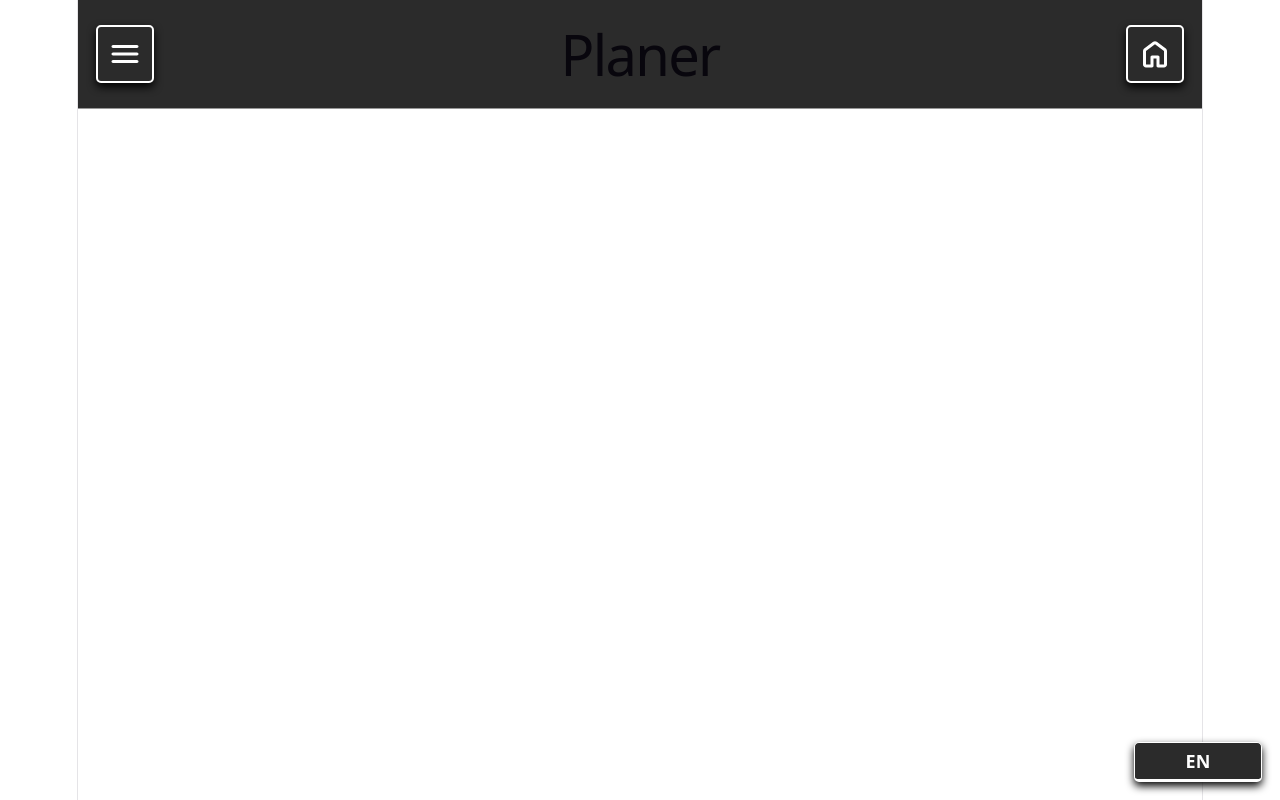
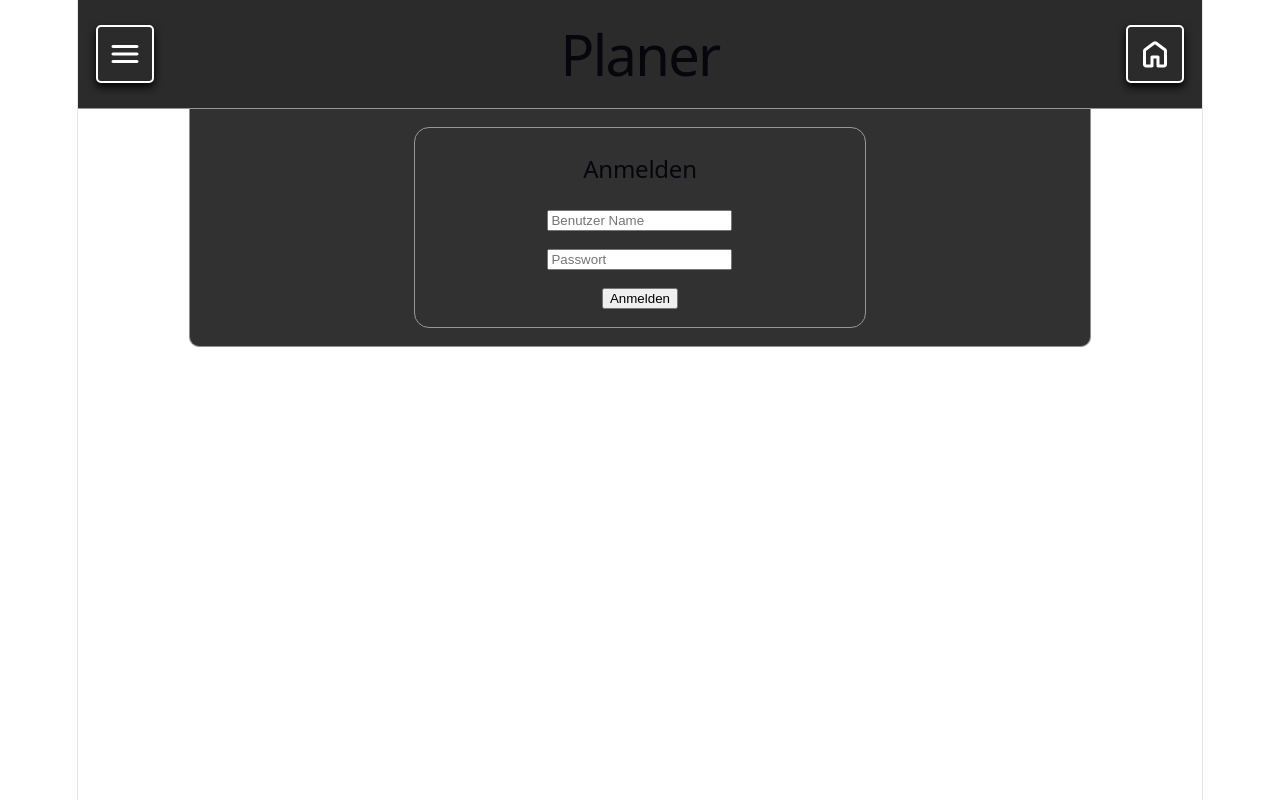
Before and after one commit to masekowsky-ee/quidey_react, a React (Vite) app: page /profile in a window 1280 px wide. Built offline with nearby package versions, Linux system fonts and the light colour scheme.

Commit message:
feat: implement user authentication; enhance profile and settings components with sign-in functionality and UI improvements

```diff
--- a/src/App.jsx
+++ b/src/App.jsx
@@ -20,6 +20,12 @@ function App(){
 
   const [showMenu, setShowMenu] = useState(false);
 
+  const [ signedIn, setSignedIn ] = useState(false);
+
+  const [ user, setUser ] = useState(null);
+
+  const [users, setUsers] = useState(mockData.users);
+
   console.log(tasks);
   return (
     <div>
@@ -29,13 +35,9 @@ function App(){
       <Menu t={t} isOpen={showMenu} onClose={() => setShowMenu(false)} />
       <Routes>
         <Route path="/" element={<Home t={t} tasks={tasks} setTasks={setTasks} groups={groups} setGroups={setGroups} taskIndexCounter={taskIndexCounter} setTaskIndexCounter={setTaskIndexCounter} />} />
-        <Route path="/profile" element={<Profile t={t} />} />
-        <Route path="/settings" element={<Settings t={t} />} />
+        <Route path="/profile" element={<Profile t={t} users={users} setUsers={setUsers} signedIn={signedIn} setSignedIn={setSignedIn} user={user} setUser={setUser} />} />
+        <Route path="/settings" element={<Settings t={t} setLanguage={setLanguage} language={language} />} />
       </Routes>
-
-      <button className={styles.langBtn} onClick={()=>{setLanguage(language === 'de' ? 'en' : 'de')}}>
-        {language === 'de' ? 'EN' : 'DE'}
-      </button>
     </div>
   );
 }
--- a/src/components/Profile.module.css
+++ b/src/components/Profile.module.css
@@ -1,5 +1,56 @@
 .div{
-    width: 100%;
+    width: 80%;
+    justify-self: center;
     height: 100%;
     background-color: rgb(49, 49, 49);
+    align-items: center;
+    justify-content: center;
+    display: flex;
+    border-bottom-left-radius: 10px;
+    border-bottom-right-radius: 10px;
+    border: 1px solid rgb(143, 143, 143);
+    border-top: none;
 }
+
+.h2{
+    margin: 1.5rem;
+}
+
+.signInDiv{
+    width: 50%;
+    max-width: 500px;
+    min-width: 350px;
+    border: 1px solid rgb(151, 151, 151);
+    border-radius: 15px;
+    align-self: center;
+    justify-self: center;
+    align-items: center;
+    justify-content: center;
+    display: flex;
+    flex-direction: column;
+    margin: 1rem 0;
+}
+
+.signInForm{
+    display: flex;
+    flex-direction: column;
+    max-width: 400px;
+    min-width: 300px;
+    width: 80%;
+    align-items: center;
+    justify-content: center;
+    margin: 1rem;
+    margin-top: 0;
+}
+
+.input{
+    margin-bottom: 1rem;
+}
+
+.profilePicture{
+    width: 150px;
+    height: 150px;
+    border-radius: 75px;
+    border: 2px solid rgb(161, 161, 161);
+    margin: 1rem;
+}
--- a/src/components/Settings.jsx
+++ b/src/components/Settings.jsx
@@ -2,10 +2,20 @@ import React from 'react'
 import styles from './Settings.module.css';
 
 export default function Settings(props){
+    const { t, setLanguage, language } = props;
 
     return (
         <div className={styles.div}>
-
+            <h1 className={styles.settingsH1} >{t('settings')}</h1>
+            <div className={styles.settingsSectionDiv} >
+                <h2 className={styles.settingsH2} >{t('general')}</h2>
+                <div className={styles.individualSettingDiv}>
+                    <p>{t('language')}:</p>
+                    <button className={styles.settingBtn} onClick={()=>{setLanguage(language === 'de' ? 'en' : 'de')}}>
+                        {language === 'de' ? t('english') : t('german')}
+                    </button>
+                </div>
+            </div>
         </div>
     );
 }
--- a/src/components/Settings.module.css
+++ b/src/components/Settings.module.css
@@ -0,0 +1,42 @@
+.div{
+    height: fit-content;
+    width: 80%;
+    align-self: flex-start;
+    justify-self: center;
+    border-bottom-left-radius: 10px;
+    border-bottom-right-radius: 10px;
+    border: 1px solid rgb(143, 143, 143);
+    border-top: none;
+    background-color: rgb(49, 49, 49);
+    padding: 1rem 0;
+    display: flex;
+    flex-direction: column;
+    align-items: center;
+}
+
+.settingsSectionDiv{
+    width: 80%;
+    max-width: 500px;
+    border: 1px solid lightgray;
+    border-radius: 10px;
+    padding: 2rem 0;
+}
+
+.settingsH1{
+    margin-bottom: 2rem;
+}
+
+.settingH2{
+    margin-bottom: 1rem;
+}
+
+.individualSettingDiv{
+    display: flex;
+    justify-self: center;
+    align-items: center;
+    justify-content: center;
+}
+
+.settingBtn{
+    margin-left: 0.5rem;
+}
--- a/src/components/menu.jsx
+++ b/src/components/menu.jsx
@@ -3,7 +3,7 @@ import { Link } from 'react-router-dom';
 import styles from './Menu.module.css';
 
 export default function Menu(props){
-    const { isOpen, onClose, t } = props;
+    const { isOpen, onClose, t, setLanguage } = props;
 
     return (
         <>
--- a/src/components/mockData.js
+++ b/src/components/mockData.js
@@ -11,7 +11,14 @@ const mockData = {
         { name: 'test-group', tasks: [2], description: 'Test group for demonstration' },
         { name: 'test-description', tasks: [0], description: '' },
     ],
-    taskIndexCouter: 4
+    taskIndexCouter: 4,
+    users: [
+        {
+            username: 'test',
+            password: 'test',
+            profilePicture: '',
+        }
+    ]
 }
 
 export default mockData;
--- a/src/components/profile.jsx
+++ b/src/components/profile.jsx
@@ -2,11 +2,51 @@ import React, {useState} from 'react'
 import styles from './Profile.module.css';
 
 export default function Profile(props){
+    const { t, signedIn, setSignedIn, user, setUser, users, setUsers } = props;
 
+    const emptyProfilePictureSrc = "https://militaryhealthinstitute.org/wp-content/uploads/sites/37/2021/08/blank-profile-picture-png.png"
+
+    const handleSignIn = (e) => {
+        e.preventDefault();
+        const signedInUser = users.find((user) => {return user.username === e.target[0].value && user.password === e.target[1].value});
+        if(signedInUser){
+            setUser(signedInUser);
+            setSignedIn(true);
+
+            e.target[0].value = '';
+            e.target[1].value = '';
+            console.log('signed in');
+        } else{
+            console.log('didn\'t find user');
+            e.target[0].value = '';
+            e.target[1].value = '';
+        }
+    }
+
+    const handleSignOut = () => {
+        setSignedIn(false);
+        setUser(null);
+    }
 
     return (
         <div className={styles.div}>
+            {signedIn ?
+                <div id="profileDiv">
+                    <img src={user.profilePicture ? user.profilePicture : emptyProfilePictureSrc} className={styles.profilePicture} />
+                    <h2>{user.username}</h2>
 
+                    <button onClick={handleSignOut}>{t('signOut')}</button>
+                </div>
+                :
+                <div id="signInDiv" className={styles.signInDiv}>
+                    <h2 className={styles.h2}>{t('signIn')}</h2>
+                    <form className={styles.signInForm} onSubmit={(e)=>handleSignIn(e)} >
+                        <input className={styles.input} placeholder={t('userName')} id="userNameInput" type="text" />
+                        <input className={styles.input} placeholder={t('password')} id="passwordInput" type="password" />
+                        <button className={styles.Btn} type="submit">{t('signIn')}</button>
+                    </form>
+                </div>
+            }
         </div>
     );
 }
--- a/src/i18n/translations.js
+++ b/src/i18n/translations.js
@@ -21,6 +21,14 @@ const translations = {
         createGroupH2: 'Gruppe erstellen',
         groupName: 'Name',
         settings: 'Einstellungen',
+        language: 'Sprache',
+        general: 'Allgemein',
+        english: 'Englisch',
+        german: 'Deutsch',
+        signIn: 'Anmelden',
+        userName: 'Benutzer Name',
+        password: 'Passwort',
+        signOut: 'Abmelden',
     },
     en: {
         app: 'App',
@@ -44,6 +52,14 @@ const translations = {
         createGroupH2: 'Create Group',
         groupName: 'Name',
         settings: 'Settings',
+        language: 'Language',
+        general: 'General',
+        english: 'English',
+        german: 'German',
+        signIn: 'Sign In',
+        userName: 'Username',
+        password: 'Password',
+        signOut: 'Sign Out',
     }
 }
 
```
Also changed, not shown: src/assets/blank-profile-picture-png.webp (added).
